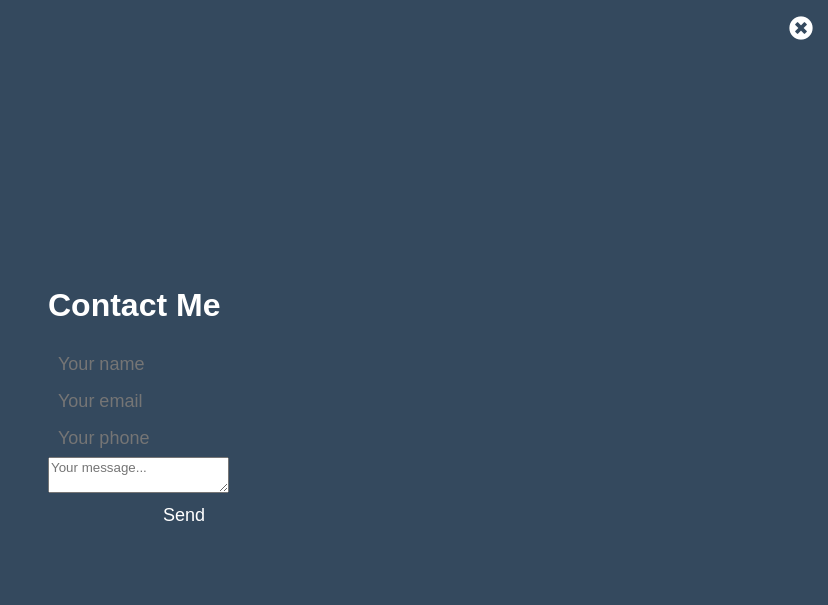
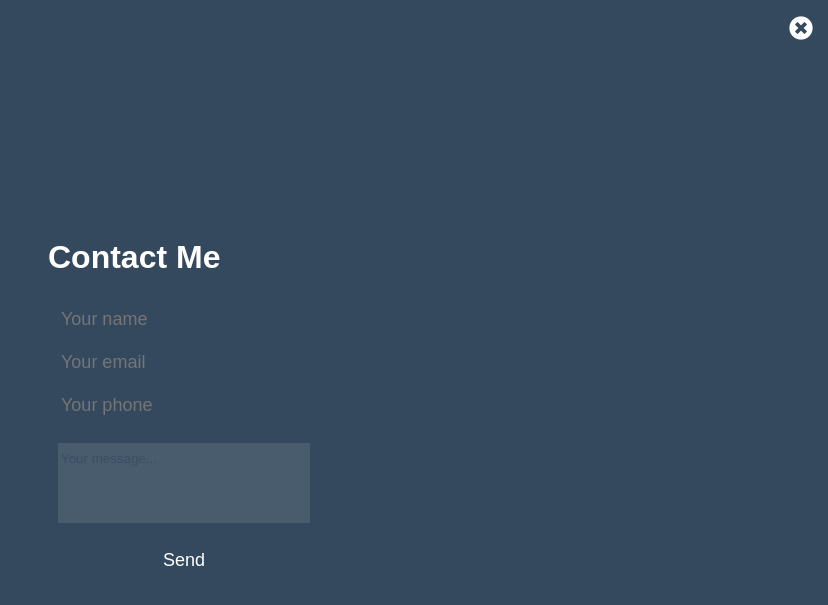
Before and after one commit to s3verus/mysite, a PHP site: page /contact.html in a window 1280 px wide. Shown: the top 605 px of the page, without its empty margins (452-1280 px from the left). Run offline with PHP 8.4, Linux system fonts and the light colour scheme.

Commit message:
all site improved...

```diff
--- a/css/form-style.css
+++ b/css/form-style.css
@@ -20,22 +20,29 @@
     transform: translate(-50%,-50%);
     float: left;
     border-radius: none;
+    overflow: hidden;
 }
 input{
-    width: 100%;
-    overflow: hidden;
-    font-size: 20px;
-    padding: 8px 0;
-    margin: 8px 0;
-    border-bottom: 1px solid white;
-    border: none;
+   width: 100%;
+   font-size: 20px;
+   padding: 8px 3px;
+   margin: 8px 0;
+   border: none;
    outline: none;
    background: none;
    color: white;
    font-size: 18px;
    width: 90%;
    float: left;
-   margin:0 10px;
+   margin:3px 10px;
+   box-sizing: border-box;
+
+}
+input:hover{
+    border: 1px solid white;
+}
+.cursor{
+    cursor: pointer;
 }
 .back{
     position: absolute;
@@ -44,3 +51,21 @@
     color: white;
     font-size: 24px;
 }
+.text-area{
+    display: block;
+    padding: 8px 3px;
+    box-sizing: border-box;
+    resize: none;
+    width: 90%;
+    height: 80px;
+    margin: 16px 10px;
+    outline: none;
+    background: white;
+    border: none;
+    color: black;
+    opacity: 0.1;
+    float: left;
+}
+.text-area:hover{
+    opacity: 0.2;
+}
--- a/login.html
+++ b/login.html
@@ -5,6 +5,7 @@
         <title>login</title>
         <link rel="stylesheet" href="css/form-style.css">
         <link rel="stylesheet" href="https://use.fontawesome.com/releases/v5.7.2/css/all.css">
+        <meta name="viewport" content="width=device-width, initial-scale=1">
     </head>
     <body>
         <div class="back">
@@ -15,7 +16,7 @@
                 <h1>Login</h1>
                 <input class="input" type="text" name="" value="" placeholder="username">
                 <input class="input" type="password" name="" value="" placeholder="password">
-                <input class="input" type="submit" name="" value="login">
+                <input class="input cursor" type="submit" name="" value="login">
             </form>
         </main>
     </body>
--- a/signup.html
+++ b/signup.html
@@ -5,6 +5,7 @@
         <title>sign up!</title>
         <link rel="stylesheet" href="css/form-style.css">
         <link rel="stylesheet" href="https://use.fontawesome.com/releases/v5.7.2/css/all.css">
+        <meta name="viewport" content="width=device-width, initial-scale=1">
     </head>
     <body>
         <div class="back">
@@ -17,7 +18,7 @@
                 <input class="input" type="password" name="" value="" placeholder="password">
                 <input class="input" type="password" name="" value="" placeholder="re-password">
                 <input class="input" type="email" name="" value="" placeholder="email">
-                <input class="input" type="submit" name="" value="sign up">
+                <input class="input cursor" type="submit" name="" value="sign up">
             </form>
         </main>
     </body>
```
Also changed, not shown: index.html (+6 -6 lines).
